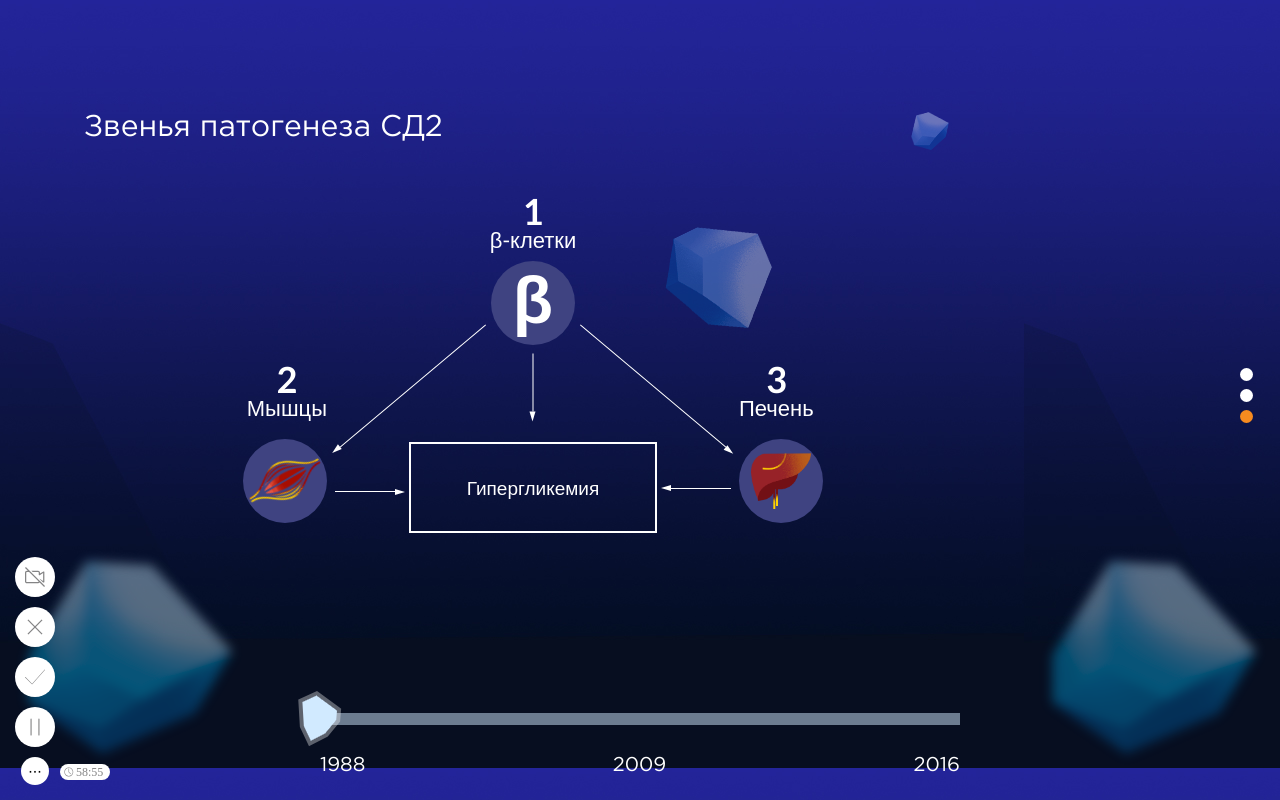
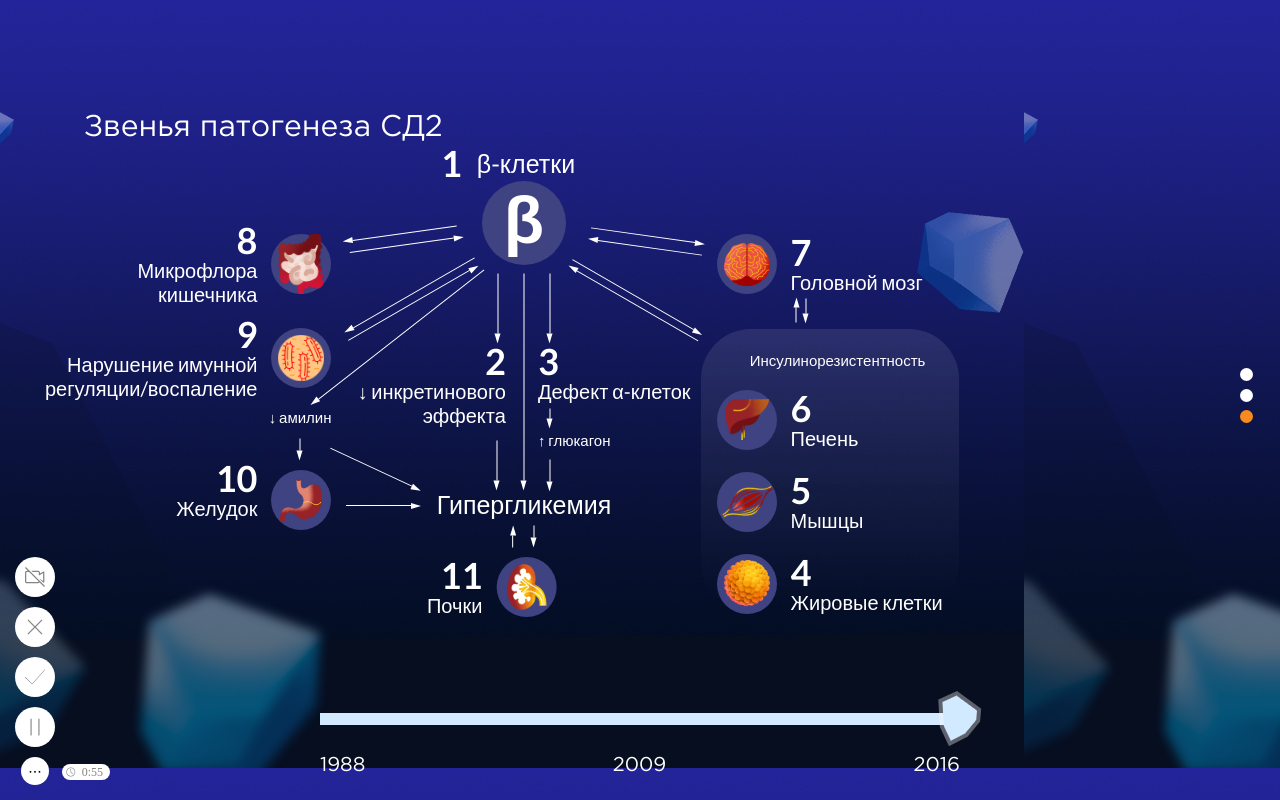
Before and after one commit to HungryOwl/therapy, a React app: page / in a window 1280 px wide. Built offline with nearby package versions, Linux system fonts and the light colour scheme.

Commit message:
Уменьшили счетчик

```diff
--- a/src/components/Slider/Slider.js
+++ b/src/components/Slider/Slider.js
@@ -21,7 +21,7 @@ class Slider extends Swipable {
         this.sliderContent = {
             0: <Goals/>,
             1: <Therapy/>,
-            2: <BarSlider initialPage={0} sliderClasses={['1988', '2009', '2016']} barWidth={640}/>
+            2: <BarSlider initialPage={2} sliderClasses={['1988', '2009', '2016']} barWidth={640}/>
         };
     }
 
@@ -70,7 +70,7 @@ class Slider extends Swipable {
                 </div>
                 {this.renderSwipedown()}
                 <Pagination amount={this.pageRange.max + 1} activeNumber={this.state.currentPage} onClick={this.onPaginationItemClick}/>
-                <Navigation minutes={59}/>
+                <Navigation minutes={1}/>
             </div>
         );
     }
```
